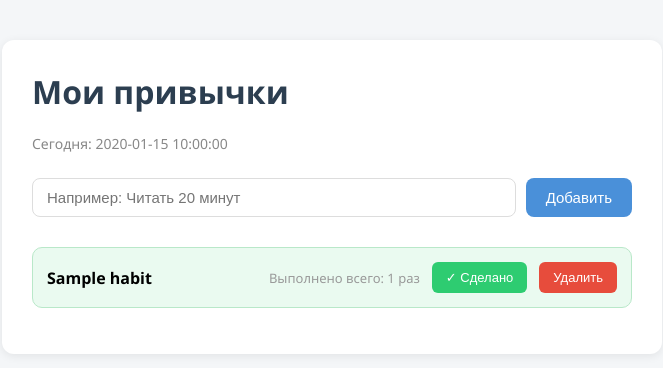
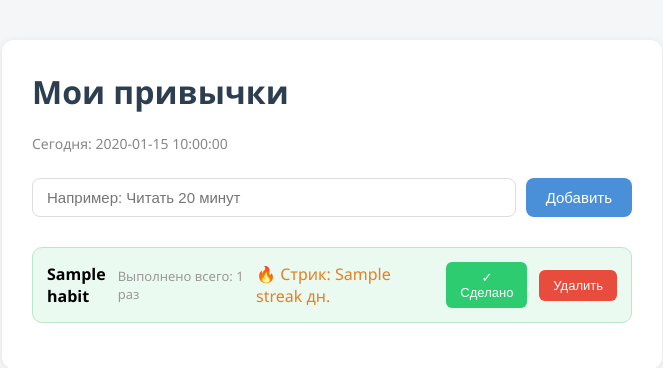
Before and after one commit to artemilop12345-rgb/habit---tracker, a Flask app: template templates/index.html in a window 1280 px wide. Shown: the top 368 px of the page, without its empty margins (308-971 px from the left). Run offline with Flask 3, Linux system fonts and the light colour scheme; the template is opened without the code that fills it: most values are stand-ins (such as "Sample title", 1, 10 or a date in 2020).

Commit message:
добавлен подсчёт стрика для привычек

```diff
--- a/app.py
+++ b/app.py
@@ -7,7 +7,7 @@ Habit Tracker — простой трекер привычек.
 
 from flask import Flask, render_template, request, redirect, url_for
 import sqlite3
-from datetime import date
+from datetime import date, timedelta
 
 app = Flask(__name__)
 DB_NAME = "habits.db"
@@ -40,6 +40,29 @@ def init_db():
     conn.commit()
     conn.close()
 
+def calculate_streak(conn, habit_id):
+    """
+    Считаем текущий стрик (серию дней подряд без пропуска) для привычки.
+    Идём от сегодняшнего дня назад: если день отмечен - увеличиваем стрик
+    и переходим к предыдущему дню; как только встретили пропущенный день
+    (и это не "сегодня", которое может быть ещё не отмечено) - останавливаемся.
+    """
+    rows = conn.execute(
+        "SELECT log_date FROM logs WHERE habit_id = ? ORDER BY log_date DESC",
+        (habit_id,)
+    ).fetchall()
+    done_dates = {row["log_date"] for row in rows}
+
+    streak = 0
+    current_day = date.today()
+
+    if current_day.isoformat() not in done_dates:
+        current_day -= timedelta(days=1)
+
+    while current_day.isoformat()in done_dates:
+        streak += 1
+        current_day -= timedelta(days=1)
+    return streak
 
 @app.route("/")
 def index():
@@ -58,11 +81,13 @@ def index():
             "SELECT COUNT(*) as cnt FROM logs WHERE habit_id = ?",
             (habit["id"],)
         ).fetchone()["cnt"]
+        streak = calculate_streak(conn, habit["id"])
         habits_with_status.append({
             "id": habit["id"],
             "name": habit["name"],
             "done_today": done_today is not None,
-            "total_count": total_count
+            "total_count": total_count,
+            "streak": streak
         })
 
     conn.close()
--- a/static/style.css
+++ b/static/style.css
@@ -83,6 +83,11 @@ h1 {
     color: #999;
     font-size: 13px;
 }
+.habit-streak {
+    color:#e67e22;
+    front-size: 14px;
+    front-weight: 620;
+}
 
 .inline-form {
     display: inline;
--- a/templates/index.html
+++ b/templates/index.html
@@ -22,6 +22,7 @@
             <li class="habit-item {% if habit.done_today %}done{% endif %}">
                 <span class="habit-name">{{ habit.name }}</span>
                 <span class="habit-count">Выполнено всего: {{ habit.total_count }} раз</span>
+                <span class="habit-streak">🔥 Стрик: {{ habit.streak }} дн.</span>
 
                 <form action="{{ url_for('check_habit', habit_id=habit.id) }}" method="POST" class="inline-form">
                     <button type="submit" {% if habit.done_today %}disabled{% endif %}>
```
